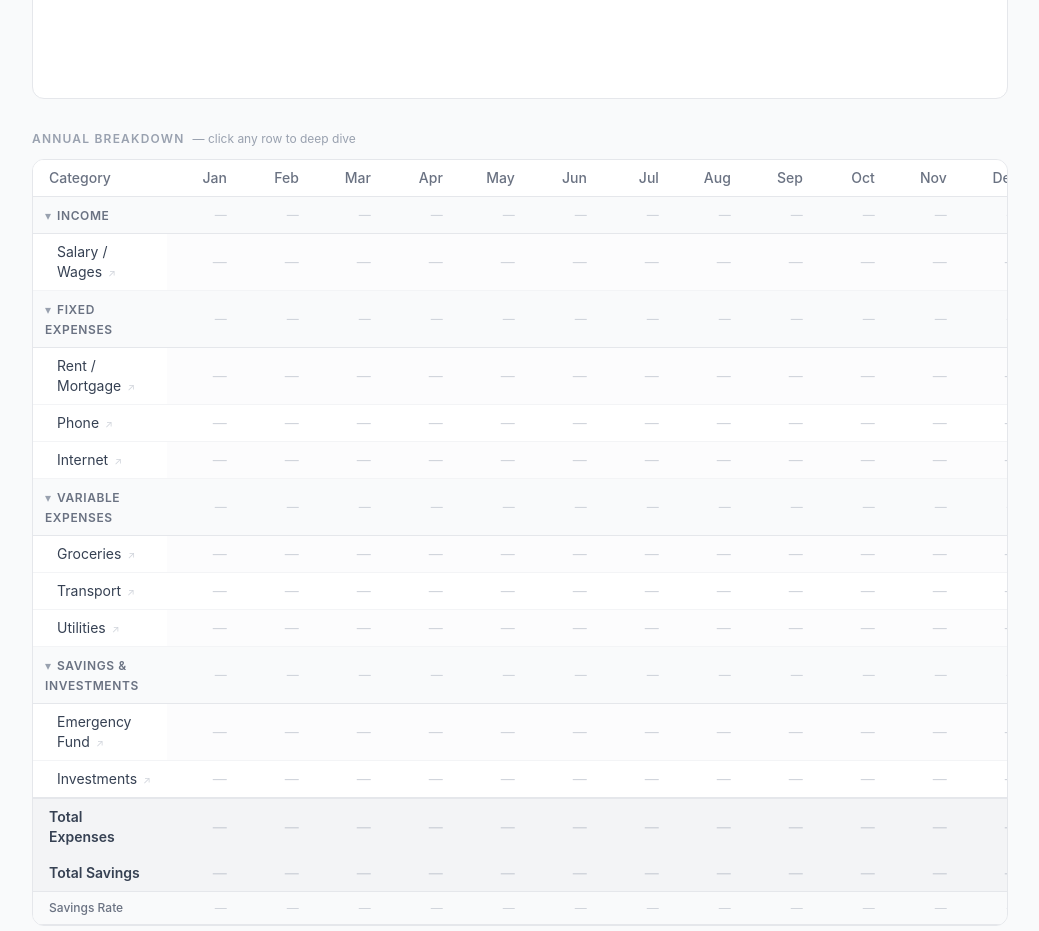
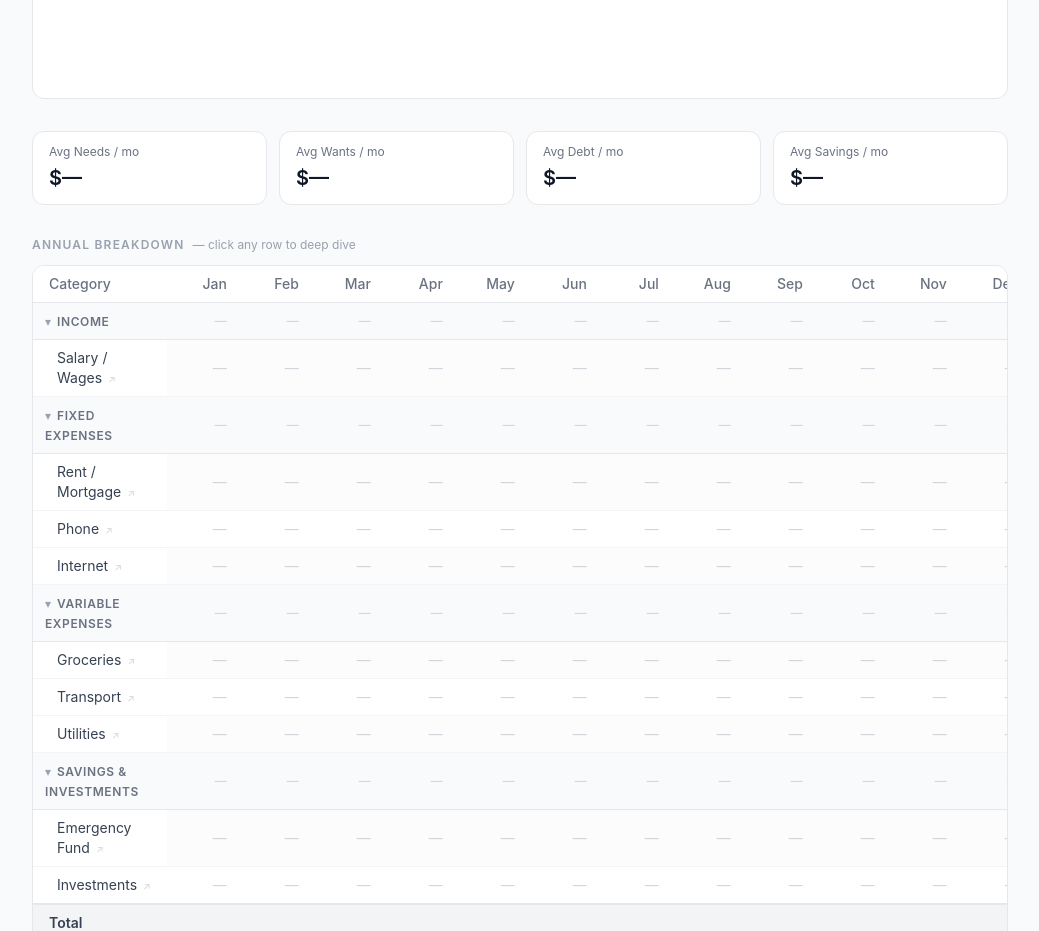
Before and after one commit to matthiebl/personal-finance, a React (Vite) app: page /overview in a window 1280 px wide. Shown: the part 840-1771 px from the top of the page, without its empty margins (240-1279 px from the left). Built offline with nearby package versions, Linux system fonts and the light colour scheme.

Commit message:
add average details

```diff
--- a/src/pages/Overview.tsx
+++ b/src/pages/Overview.tsx
@@ -158,12 +158,14 @@ function CategoryDeepDive({
   yearData,
   monthAbbr = MONTH_ABBR,
   monthFull = MONTH_FULL,
+  totalActiveMonths,
   onClose,
 }: {
   category: DeepDiveCategory
   yearData: BudgetYear
   monthAbbr?: string[]
   monthFull?: string[]
+  totalActiveMonths: number
   onClose: () => void
 }) {
   const [excludedTags, setExcludedTags] = useState<Set<string>>(new Set())
@@ -254,6 +256,7 @@ function CategoryDeepDive({
   }, [filteredTxWithMonth, monthFull])
 
   const grandTotal = filteredTxWithMonth.reduce((s, { tx }) => s + (parseFloat(tx.amount) || 0), 0)
+  const avgPerMonth = totalActiveMonths > 0 ? grandTotal / totalActiveMonths : 0
 
   function toggleTag(tag: string) {
     setExcludedTags((prev) => {
@@ -286,6 +289,11 @@ function CategoryDeepDive({
             <p className="text-xs text-gray-400 dark:text-gray-500 mt-0.5 tabular-nums">
               {grandTotal > 0 ? fmtCents(grandTotal) : '$—'} across {filteredTxWithMonth.length}{' '}
               transaction{filteredTxWithMonth.length !== 1 ? 's' : ''}
+              {totalActiveMonths > 1 && (
+                <span className="ml-2 text-gray-300 dark:text-gray-600">
+                  · avg {fmtCents(avgPerMonth)}/mo
+                </span>
+              )}
             </p>
           </div>
           <button
@@ -630,6 +638,27 @@ export default function Overview() {
     })
   }, [monthlyActuals, catSets, activeMonthSlots])
 
+  // Average spending by type (over months that have any transaction)
+  const spendingTypeAverages = useMemo(() => {
+    const totals = monthlyBreakdownData.reduce(
+      (acc, d) => ({
+        needs: acc.needs + d.needs,
+        wants: acc.wants + d.wants,
+        debt: acc.debt + d.debt,
+        savings: acc.savings + d.savings,
+      }),
+      { needs: 0, wants: 0, debt: 0, savings: 0 }
+    )
+    const active = monthlyActuals.filter((m) => Object.keys(m).length > 0).length
+    const n = active || 1
+    return {
+      needs: totals.needs / n,
+      wants: totals.wants / n,
+      debt: totals.debt / n,
+      savings: totals.savings / n,
+    }
+  }, [monthlyBreakdownData, monthlyActuals])
+
   // Annual table rows per section
   function buildRows(cats: BudgetCategory[]): AnnualTableRow[] {
     return cats.map((c) => ({
@@ -785,6 +814,29 @@ export default function Overview() {
         />
       </div>
 
+      {/* Average spending by type */}
+      <HeroStats
+        cols={4}
+        stats={[
+          {
+            label: 'Avg Needs / mo',
+            value: spendingTypeAverages.needs > 0 ? fmt(spendingTypeAverages.needs) : '$—',
+          },
+          {
+            label: 'Avg Wants / mo',
+            value: spendingTypeAverages.wants > 0 ? fmt(spendingTypeAverages.wants) : '$—',
+          },
+          {
+            label: 'Avg Debt / mo',
+            value: spendingTypeAverages.debt > 0 ? fmt(spendingTypeAverages.debt) : '$—',
+          },
+          {
+            label: 'Avg Savings / mo',
+            value: spendingTypeAverages.savings > 0 ? fmt(spendingTypeAverages.savings) : '$—',
+          },
+        ]}
+      />
+
       {/* Breakdown table */}
       <div className="mb-8">
         <p className="text-xs font-semibold uppercase tracking-widest text-gray-400 dark:text-gray-500 mb-3">
@@ -880,6 +932,7 @@ export default function Overview() {
           yearData={activeBudgetYearData}
           monthAbbr={activeMonthSlots.map((s) => s.abbr)}
           monthFull={activeMonthSlots.map((s) => s.full)}
+          totalActiveMonths={monthlyActuals.filter((m) => Object.keys(m).length > 0).length}
           onClose={() => setDeepDiveCategory(null)}
         />
       )}
```
